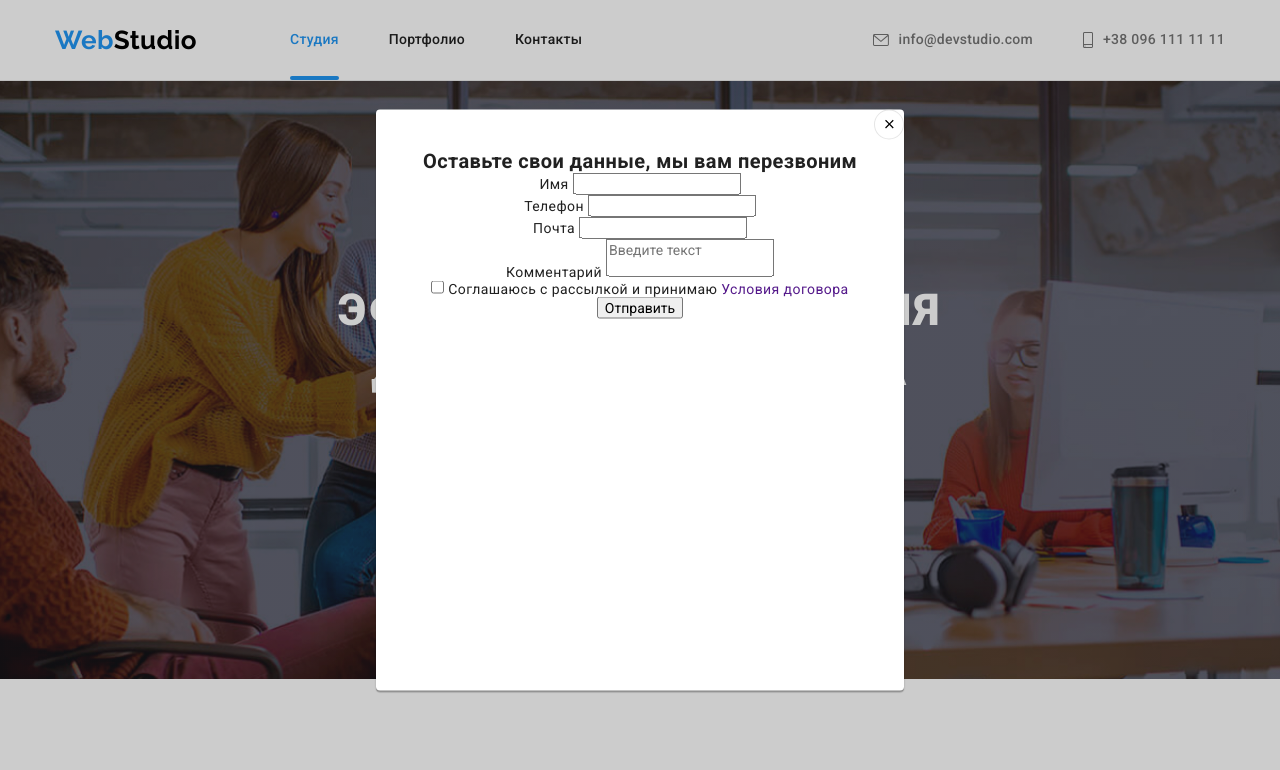
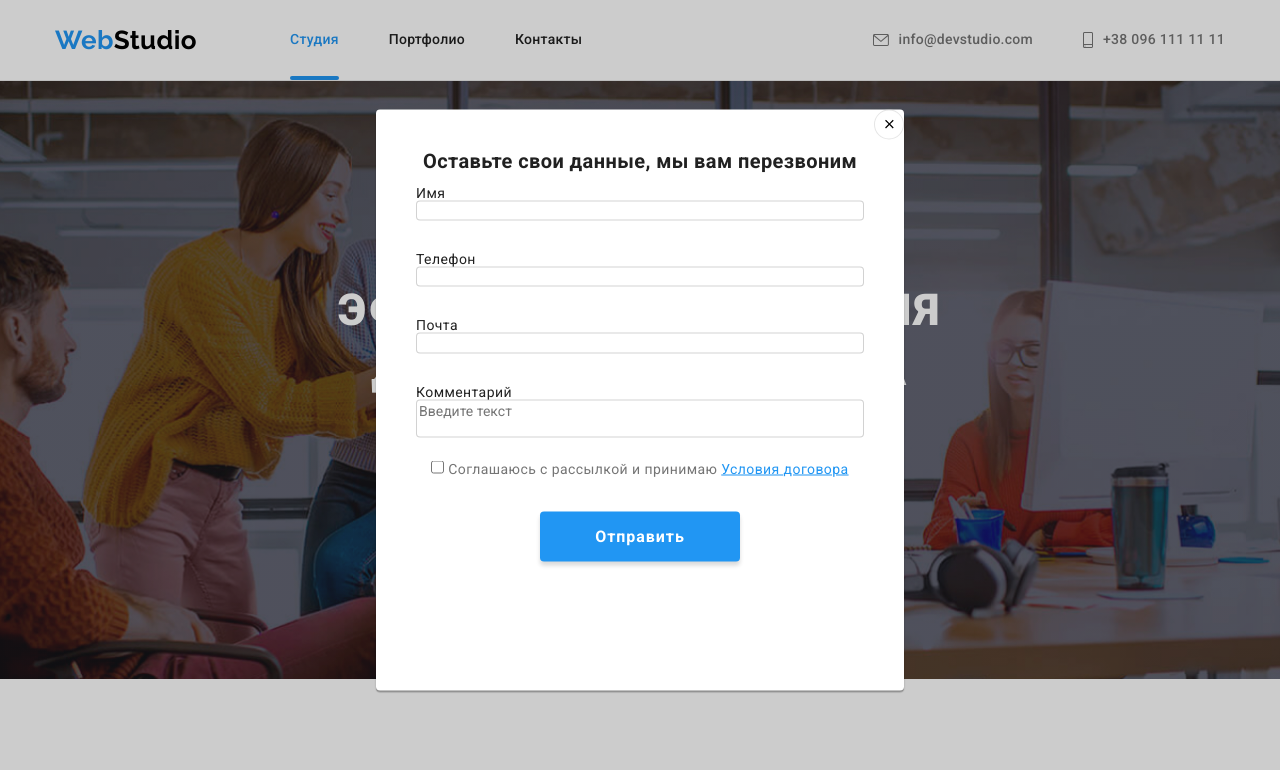
Before and after one commit to V21Tymchenko/goit-markup-hw-06, a plain HTML site: page index.html in a window 1280 px wide. Both pictures are taken after a click on the button "Заказать услугу". Shown: the top 770 px of the page. Drawn offline with nearby package versions, Linux system fonts and the light colour scheme.

Commit message:
добавлені стилі форми в модальному вікні

```diff
--- a/css/styles.css
+++ b/css/styles.css
@@ -249,7 +249,7 @@ ul {
     0px 2px 1px rgba(0, 0, 0, 0.2);
   border-radius: 4px;
 
-padding:40px;
+  padding:40px;
 
   transform: translate(-50%, -50%);
   transition: opacity 250ms cubic-bezier(0.4, 0, 0.2, 1),
@@ -261,10 +261,58 @@ font-size: 20px;
 line-height: 1.15;
 text-align: center;
 
+margin-bottom: 12px;
 color: var(--main-text-color);
 }
 textarea{
   resize:none;
+}
+.form-item:not(:last-child) {
+  margin-bottom: 10px;
+}
+.form-item input,
+.form-item textarea{
+margin-bottom: 20px;
+
+border: 1px solid rgba(33, 33, 33, 0.2);
+border-radius: 4px;
+}
+
+.form-item{
+  width:100%;
+}
+.form-item{
+  display:flex;
+  flex-direction: column;
+  text-align: start;
+}
+.form-policy{
+margin-bottom: 30px;
+
+line-height: 1.71;
+color: #757575;
+}
+.form-link{
+  font-style: normal;
+line-height: 1.71x;
+text-decoration-line: underline;
+color: var(--accent-color);
+}
+.form-btn{
+  padding:10px 55px;
+  min-width: 200px;
+  border:none;
+
+  font-style: normal;
+  font-weight: 700;
+  font-size: 16px;
+  line-height: 1.87;
+  letter-spacing: 0.06em;
+
+  color: var(--main-color);
+  background-color: var(--accent-color);
+  box-shadow: 0px 4px 4px rgba(0, 0, 0, 0.15);
+  border-radius: 4px;
 }
 .close {
   position:absolute;
--- a/index.html
+++ b/index.html
@@ -77,31 +77,31 @@
                 />
               </button>
               <form>
-                <ul>
-                  <li>
+                <ul class="form-list">
+                  <li class="form-item" >
                 <label for="name">Имя</label>
                 <input type="text" name="name" id="name">
               </li>
-              <li>
+              <li class="form-item" >
                 <label for="tel">Телефон</label>
                 <input type="tel" name="tel" id="tel">
               </li>
-              <li>
+              <li class="form-item" >
                 <label for="mail">Почта</label>
                 <input type="email" name="mail" id="mail">
               </li>
-              <li>
+              <li class="form-item" >
                 <lebel for="comment">Комментарий</lebel>
                 <textarea name="comment" id="comment" placeholder="Введите текст"></textarea>
               </li>
-              <li>
+            </ul>
+               <p class="form-policy">
                 <input type="checkbox" name="policy" id="policy"/>
-                <label for="policy">Соглашаюсь с рассылкой и принимаю <a href="">Условия договора</a></label>
-              </li>
-              <li>
-                <button type="submit">Отправить</button>
-              </li>
-              </ul>
+                <label for="policy">Соглашаюсь с рассылкой и принимаю <a class="form-link" href="">Условия договора</a></label>
+              </p>
+              <p>
+                <button class="form-btn" type="submit">Отправить</button>
+              </p>
               </form>
             </div>
           </div>
```
